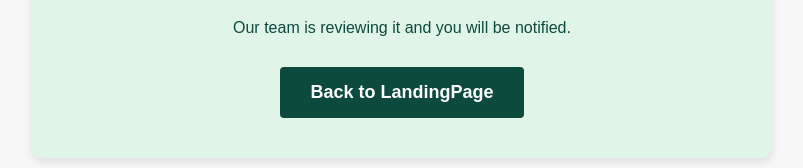
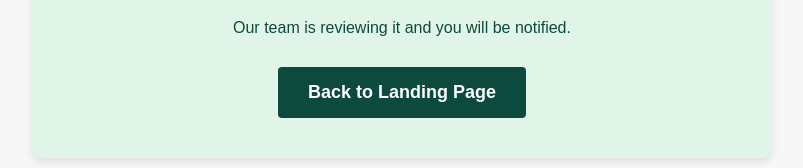
Before and after one commit to Code-to-Give/Frontend, a React (Create React App) app in the folder food-connections/: page /donor-approval in a window 1280 px wide. Shown: the part 360-528 px from the top of the page, without its empty margins (238-1041 px from the left). Built offline with nearby package versions, Linux system fonts and the light colour scheme.

Commit message:
Update DonorApprovalPage.js

```diff
--- a/food-connections/src/pages/DonorApprovalPage/DonorApprovalPage.js
+++ b/food-connections/src/pages/DonorApprovalPage/DonorApprovalPage.js
@@ -9,7 +9,7 @@ function DonorApprovalPage() {
       <div className="approval-content">
         <h1>Your approval for registration is on its way!</h1>
         <p>Our team is reviewing it and you will be notified.</p>
-        <Link to="/" className="back-to-home-button">Back to LandingPage</Link>
+        <Link to="/" className="back-to-home-button">Back to Landing Page</Link>
       </div>
     </div>
   );
```
